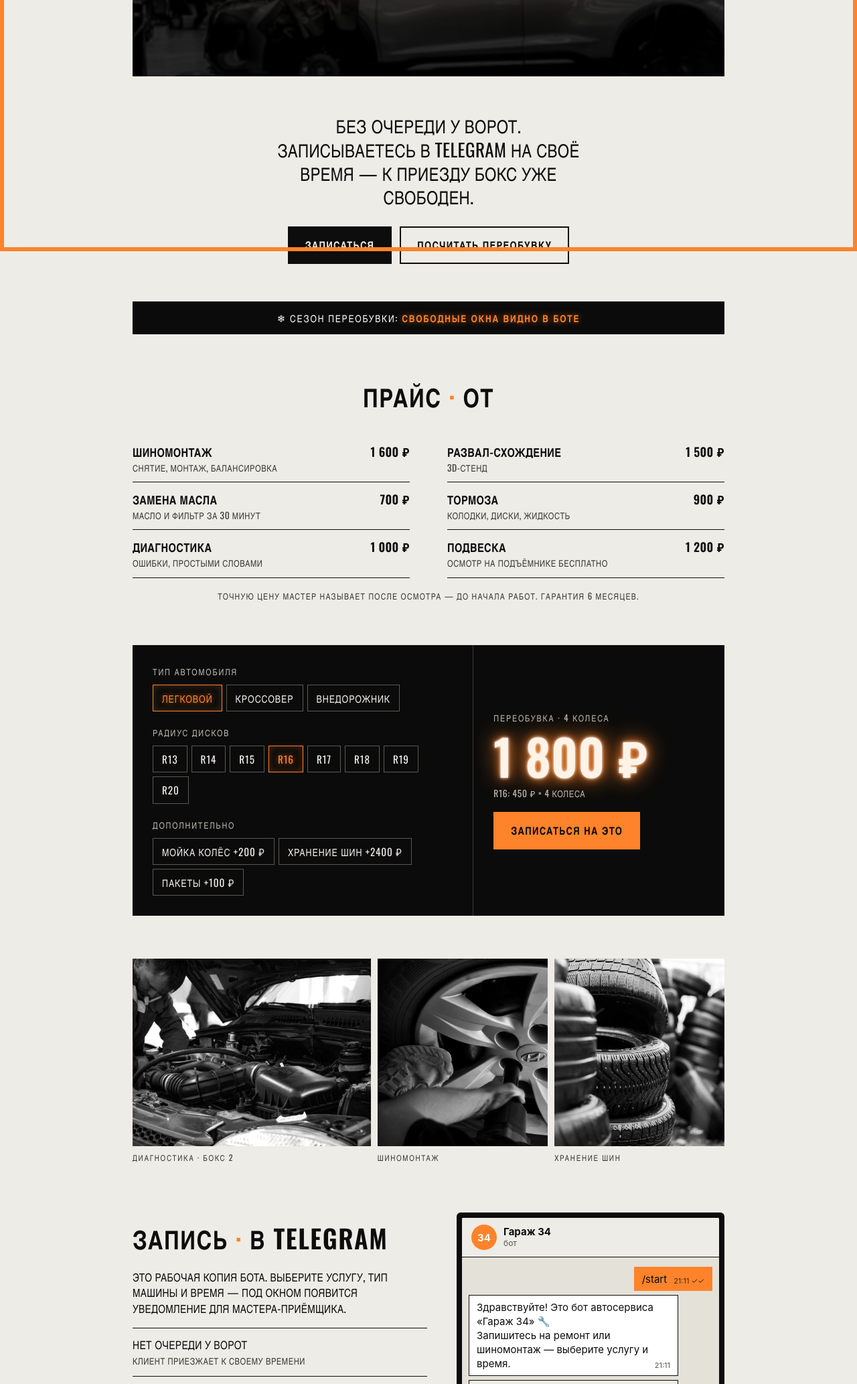
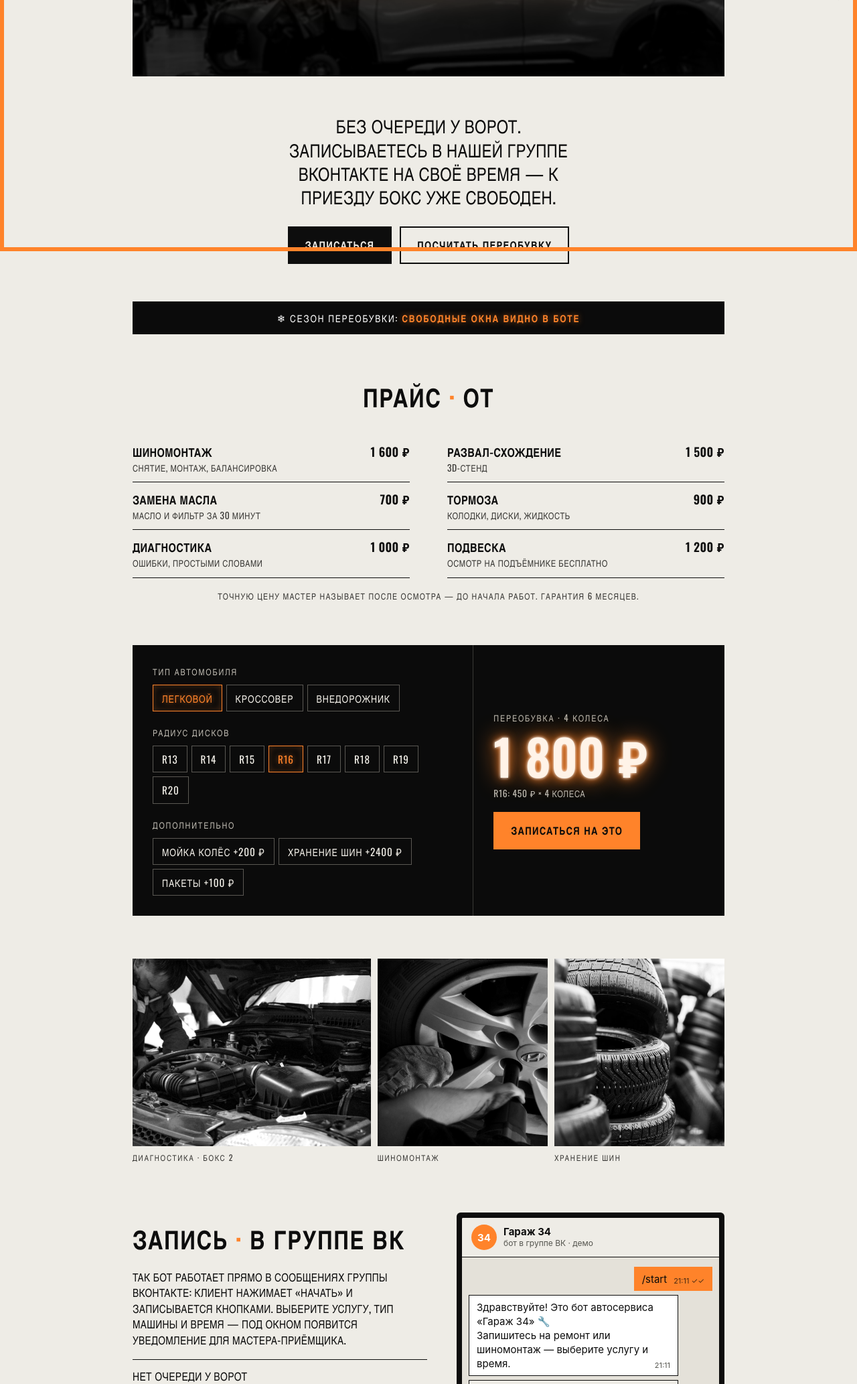
Before and after one commit to meatboy1000/meatboy1000.github.io, a plain HTML site: page autoservice/index.html in a window 1280 px wide. Shown: the part 425-2491 px from the top of the page at 67% size. Drawn offline with nearby package versions, Linux system fonts and the light colour scheme.

Commit message:
Демо «Гараж 34» и «Облако»: запись в группе ВК вместо Telegram
Co-Authored-By: Claude Opus 5.5 <noreply@anthropic.com>

```diff
--- a/autoservice/index.html
+++ b/autoservice/index.html
@@ -145,7 +145,7 @@ footer a.ig { color: var(--neon); text-decoration: underline; text-underline-off
   </div>
 
   <div class="lead">
-    <p>Без очереди у ворот. Записываетесь в Telegram на своё время — к приезду бокс уже свободен.</p>
+    <p>Без очереди у ворот. Записываетесь в нашей группе ВКонтакте на своё время — к приезду бокс уже свободен.</p>
     <div class="acts"><a class="btn" href="#book">Записаться</a><a class="btn alt" href="#calc">Посчитать переобувку</a></div>
   </div>
 
@@ -182,8 +182,8 @@ footer a.ig { color: var(--neon); text-decoration: underline; text-underline-off
   <section id="book" style="padding-top:10px">
     <div class="book">
       <div class="txt">
-        <h2 class="h" style="text-align:left;margin:0">Запись <span>·</span> в Telegram</h2>
-        <p>Это рабочая копия бота. Выберите услугу, тип машины и время — под окном появится уведомление для мастера-приёмщика.</p>
+        <h2 class="h" style="text-align:left;margin:0">Запись <span>·</span> в группе ВК</h2>
+        <p>Так бот работает прямо в сообщениях группы ВКонтакте: клиент нажимает «Начать» и записывается кнопками. Выберите услугу, тип машины и время — под окном появится уведомление для мастера-приёмщика.</p>
         <ul>
           <li>Нет очереди у ворот<span>Клиент приезжает к своему времени</span></li>
           <li>Меньше звонков в сезон<span>Бот отвечает ночью и в выходные</span></li>
@@ -236,7 +236,7 @@ BotDemo.mount(document.getElementById("bot"), {
   services: [{ name: "Шиномонтаж", price: 1600, min: 40 }, { name: "Замена масла", price: 700, min: 30 }, { name: "Диагностика", price: 1000, min: 30 }, { name: "Развал-схождение", price: 1500, min: 45 }],
   extra: { question: "Какой у вас автомобиль?", label: "Авто", options: ["Легковой", "Кроссовер", "Внедорожник", "Минивэн"] },
   times: ["08:00", "09:00", "10:00", "11:00", "12:00", "14:00", "15:00", "16:00", "17:00", "18:00", "19:00"],
-  sampleName: "Сергей"
+  sampleName: "Сергей", sub: "бот в группе ВК · демо", where: "в ВКонтакте"
 });
 </script>
 </body>
```
Also changed, not shown: kids/index.html (+3 -3 lines).
